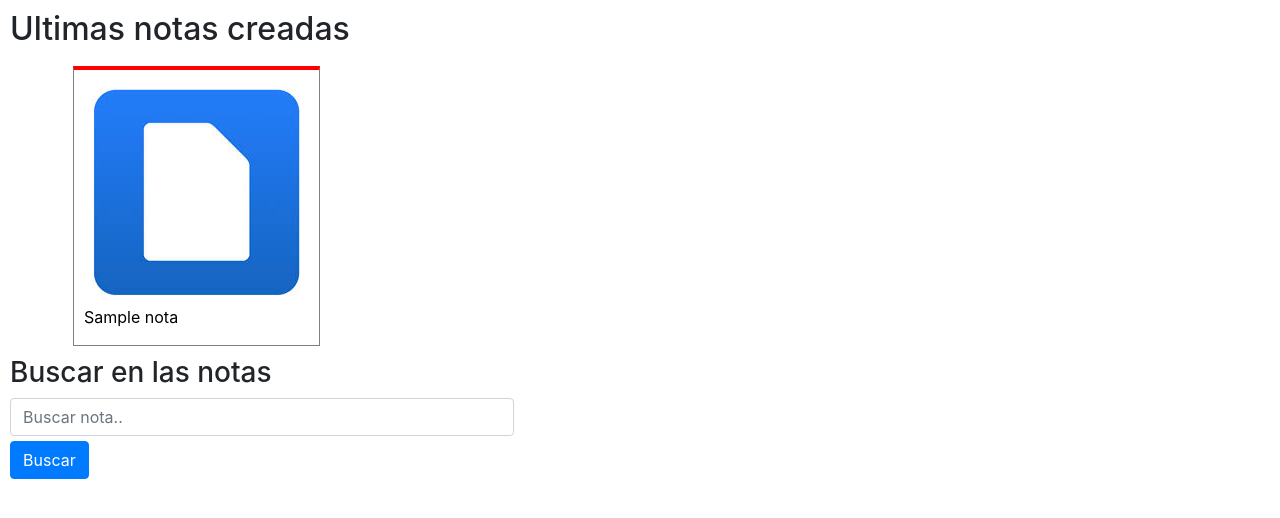
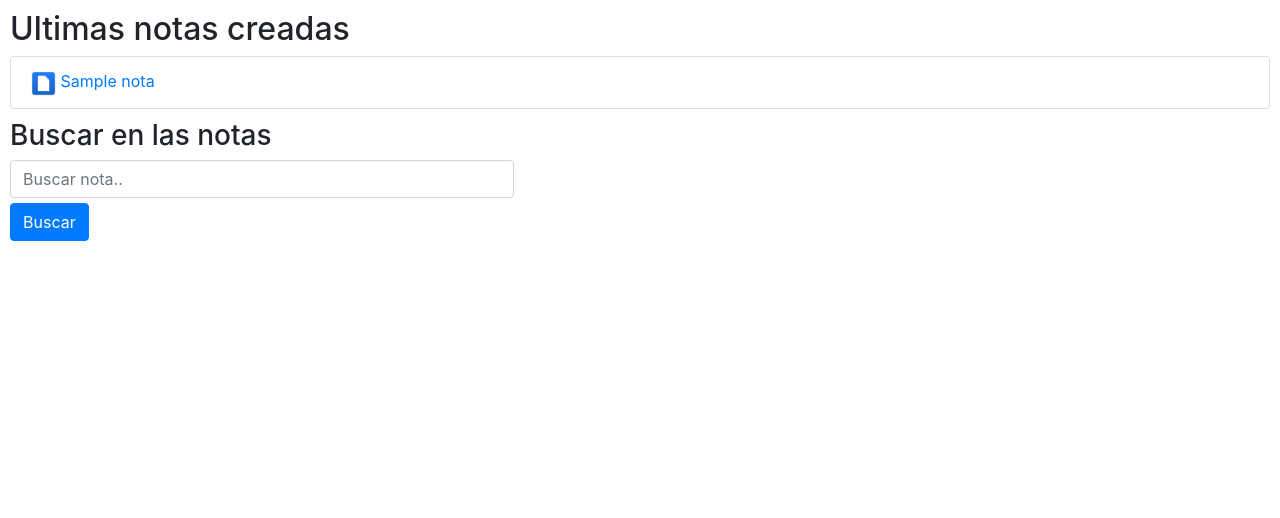
Before and after one commit to MrHelios/Alfablue, a Flask app: page /notas in a window 1280 px wide. Shown: the part 56-574 px from the top of the page. Run offline with Flask 2, Linux system fonts and the light colour scheme; a database or web service that is not in the repository returns one stand-in record (values such as "Sample title"); some libraries are stand-ins or nearby versions.

Commit message:
se modifico el diseño de la pagina home notas

```diff
--- a/static/hola.css
+++ b/static/hola.css
@@ -1,11 +1,6 @@
 html, body {
     margin: 0px;
     padding: 0px;
-}
-
-a {
-    text-decoration: none;
-    color: white;
 }
 
 .nav {
@@ -69,10 +64,6 @@ a {
     margin-left: 5%;
 }
 
-.titulo-nota {
-    color: black;
-}
-
 .texto-nota {
     padding-right: 10px;
 }
--- a/templates/hola.html
+++ b/templates/hola.html
@@ -7,16 +7,18 @@
         <div class="">
             <h2>Ultimas notas creadas</h2>
             {% for nota in notas %}
-                <div class="contenedor">
-                    <div class="caja-contenido">
-                        <a class="titulo-nota" href="{{url_for('notas_page.notaEditar',notas_id=nota[0])}}">
-                            <figure>
-                                <img src="{{url_for('static', filename='imagenes/file.jpeg')}}" alt="">
-                                <figcaption>
-                                    {{nota[1]}}
-                                </figcaption>
-                            </figure>
-                        </a>
+                <div class="">
+                    <div class="">
+                        <ul class="list-group">
+                            <li class="list-group-item">
+                                <span>
+                                    <img class="imagen-nota" src="{{url_for('static', filename='imagenes/file.jpeg')}}" width="25" height="25" alt="">
+                                    <a class="titulo-nota" href="{{url_for('notas_page.notaEditar',notas_id=nota[0])}}">
+                                        {{nota[1]}}
+                                    </a>
+                                </span>
+                            </li>
+                        </ul>
                     </div>
                 </div>
             {% endfor %}
```
